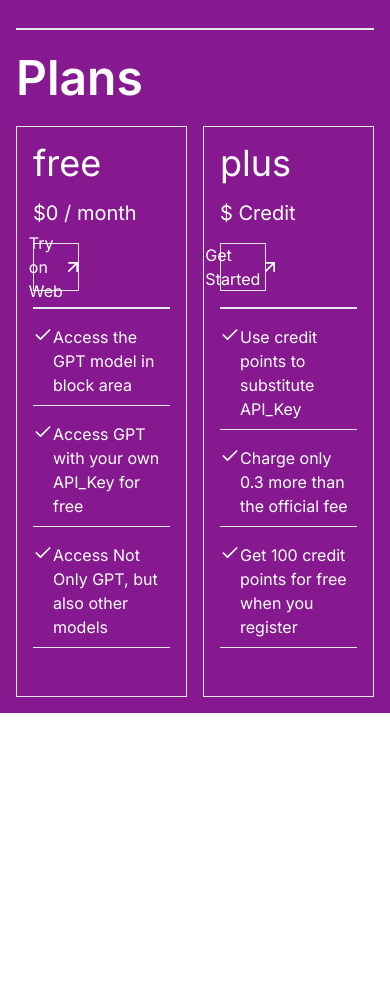
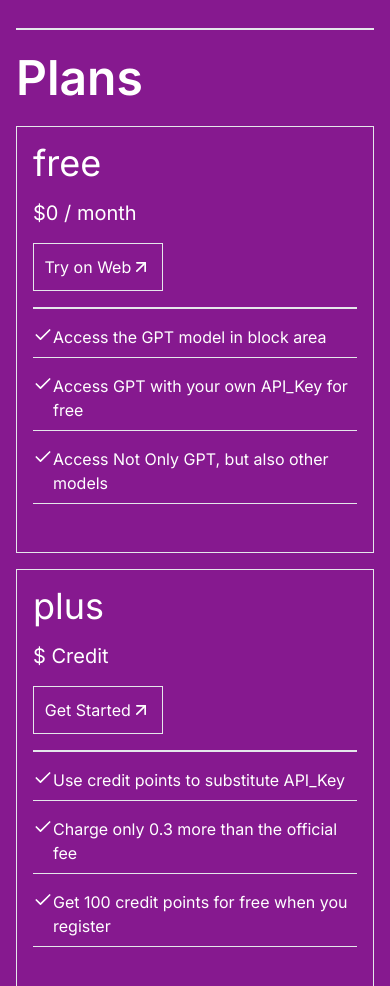
Before and after one commit to lesenelir/ai-space, a Next.js app: page / in a window 390 px wide. Shown: the part 880-1866 px from the top of the page. Before the commit the page ends 1593 px from the top, so only its background shows below. Built offline with nearby package versions, Linux system fonts and the light colour scheme.

Commit message:
fix: mobile support for Second Content Area

```diff
--- a/src/components/home/PlansCard.tsx
+++ b/src/components/home/PlansCard.tsx
@@ -26,10 +26,10 @@ export default function PlansCard(props: IProps) {
 
   return (
     <>
-      <div className={'border w-1/2 text-white p-4 pb-12 flex flex-col gap-4'}>
+      <div className={'border lg:w-1/2 max-md:w-full text-white p-4 pb-12 flex flex-col gap-4'}>
         <h1 className={'text-4xl'}>{main}</h1>
         <h2 className={'text-xl'}>{price}</h2>
-        <div className={'border w-1/3 h-12 flex flex-row items-center justify-center cursor-pointer hover:bg-black hover:text-white'}>
+        <div className={'border w-2/5 h-12 flex flex-row items-center justify-center cursor-pointer hover:bg-black hover:text-white'}>
           <Link href={'/chat'}>
             {buttonText}
           </Link>
--- a/src/components/home/SecondContentArea.tsx
+++ b/src/components/home/SecondContentArea.tsx
@@ -8,7 +8,7 @@ export default function SecondContentArea() {
       <h1 className={'text-5xl font-semibold text-white my-6'}>Plans</h1>
 
       {/* Content */}
-      <div className={'flex flex-row gap-4 justify-between'}>
+      <div className={'flex md:flex-row max-md:flex-col gap-4 justify-between'}>
         {/* Left */}
         <PlansCard main={'free'} price={'$0 / month'} buttonText={'Try on Web'} />
 
```
